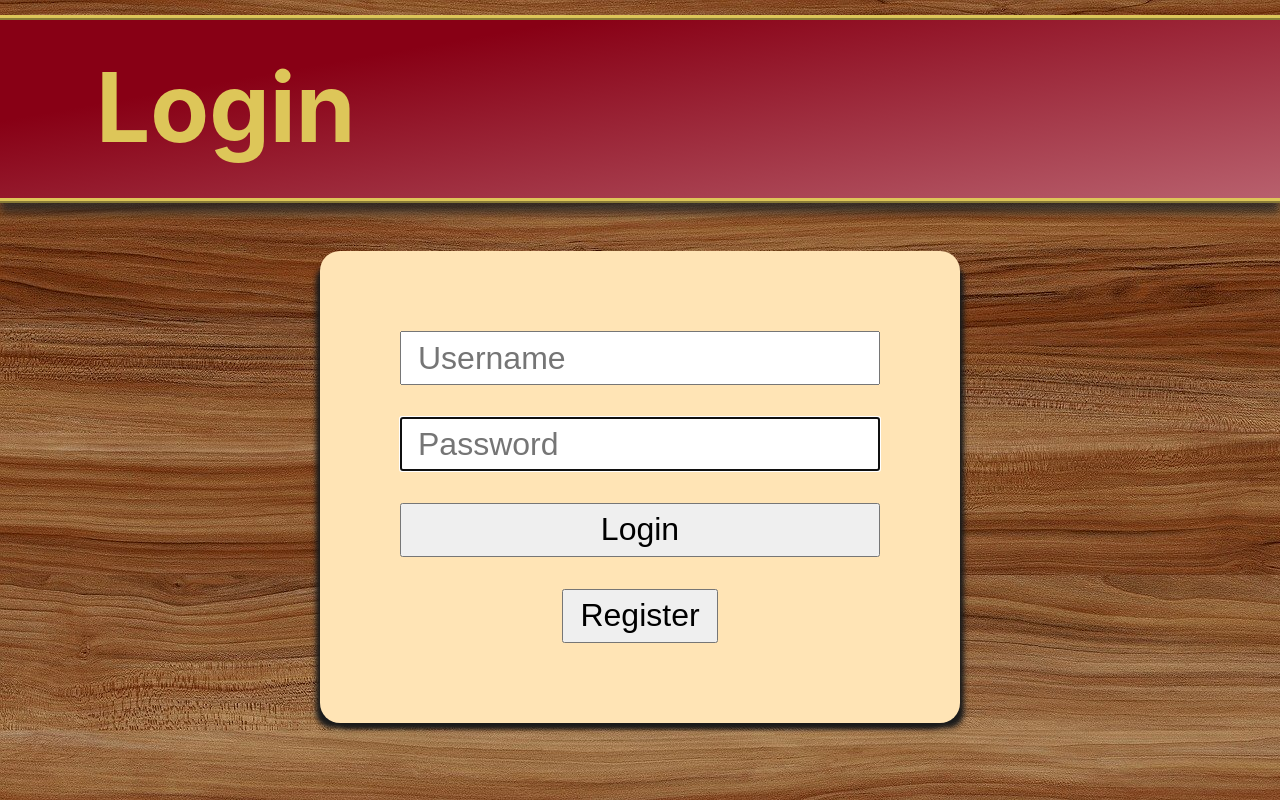
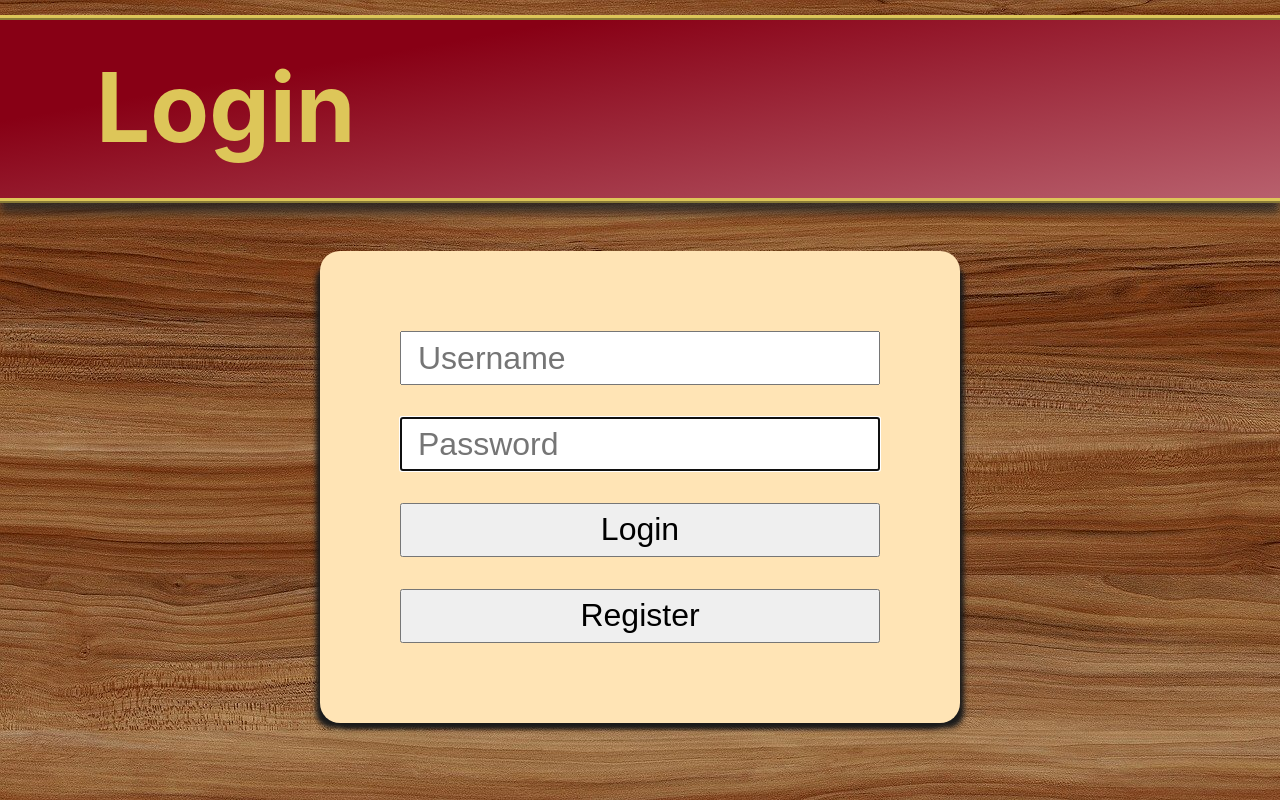
Before and after one commit to YTyler/questdex, a React (Create React App) app: page /questdex/login in a window 1280 px wide. Built offline with nearby package versions, Linux system fonts and the light colour scheme.

Commit message:
useNavigate on register input

```diff
--- a/src/App.css
+++ b/src/App.css
@@ -164,7 +164,7 @@ a:hover {
 .Login {
     display: flex;
     flex-direction: column;
-  font-size: 2.0rem;
+    font-size: 2rem;
     text-align: center;
     background-color: moccasin;
     width: 40%;
@@ -174,7 +174,6 @@ a:hover {
     padding: 2em;
     box-shadow: 8px 9px 5px -4px rgb(27, 27, 27),
         -8px 9px 5px -4px rgb(27, 27, 27);
-  transition: 0.375s;
 }
 
 .Login input {
--- a/src/components/Login.jsx
+++ b/src/components/Login.jsx
@@ -1,8 +1,8 @@
 import React, { useState } from "react";
-import { Link } from "react-router-dom";
+import { useNavigate } from "react-router-dom";
 
 export default function Login() {
-
+    let navigate = useNavigate();
     const [username, setUsername] = useState("");
     const [password, setPassword] = useState("");
 
@@ -10,17 +10,32 @@ export default function Login() {
         event.preventDefault();
         // Call Login Function
         console.log("Login");
-    }
+    };
 
     return (
-        <form onSubmit = {login} className = "Login">
-            <input type = "text" value = {username} onChange = {(element) => setUsername(element.target.value)} placeholder = "Username" autoFocus/>
-            <input type = "password" value = {password} onChange = {(element) => setPassword(element.target.value)} placeholder = "Password" autoFocus/>
+        <form onSubmit={login} className="Login">
+            <input
+                type="text"
+                value={username}
+                onChange={(element) => setUsername(element.target.value)}
+                placeholder="Username"
+                autoFocus
+            />
+            <input
+                type="password"
+                value={password}
+                onChange={(element) => setPassword(element.target.value)}
+                placeholder="Password"
+                autoFocus
+            />
 
-            <input className="LoginButton" type = "submit" value = "Login"/>
-            <Link to = "/questdex">
-                <input className="LoginButton" type = "button" value = "Register"/>
-            </Link>
+            <input className="LoginButton" type="submit" value="Login" />
+            <input
+                className="LoginButton"
+                type="button"
+                value="Register"
+                onClick={() => navigate("/questdex")}
+            />
         </form>
     );
 }
```
Lines whose indentation alone changed are shown as unchanged.
